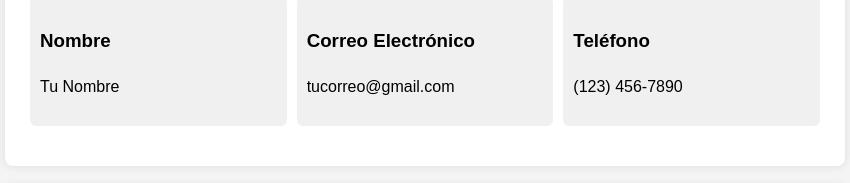
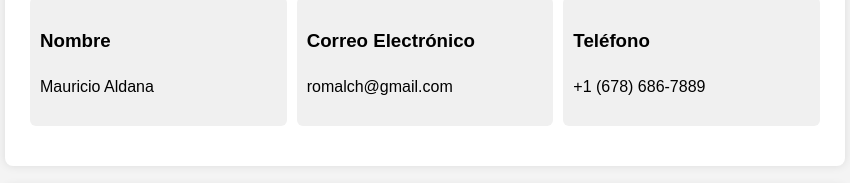
Before and after one commit to Romalch/romalch.github.io, a plain HTML site: page index.html in a window 1280 px wide. Shown: the part 415-598 px from the top of the page, 215-1065 px from the left. Drawn offline with Linux system fonts and the light colour scheme.

Commit message:
Titulo de pagina, datos personales

```diff
--- a/index.html
+++ b/index.html
@@ -3,7 +3,7 @@
 <head>
     <meta charset="UTF-8">
     <meta name="viewport" content="width=device-width, initial-scale=1.0">
-    <title>Mi Currículum</title>
+    <title>9615670 - Hoja de Vida</title>
     <style>
         body {
             font-family: Arial, sans-serif;
@@ -69,7 +69,7 @@
 </head>
 <body>
     <header>
-        <h1>Mi Currículum</h1>
+        <h1>Hoja de Vida</h1>
     </header>
 
     <section>
@@ -83,15 +83,15 @@
         <div class="info">
             <div>
                 <h3>Nombre</h3>
-                <p>Tu Nombre</p>
+                <p>Mauricio Aldana</p>
             </div>
             <div>
                 <h3>Correo Electrónico</h3>
-                <p>tucorreo@gmail.com</p>
+                <p>romalch@gmail.com</p>
             </div>
             <div>
                 <h3>Teléfono</h3>
-                <p>(123) 456-7890</p>
+                <p>+1 (678) 686-7889</p>
             </div>
         </div>
     </section>
```
